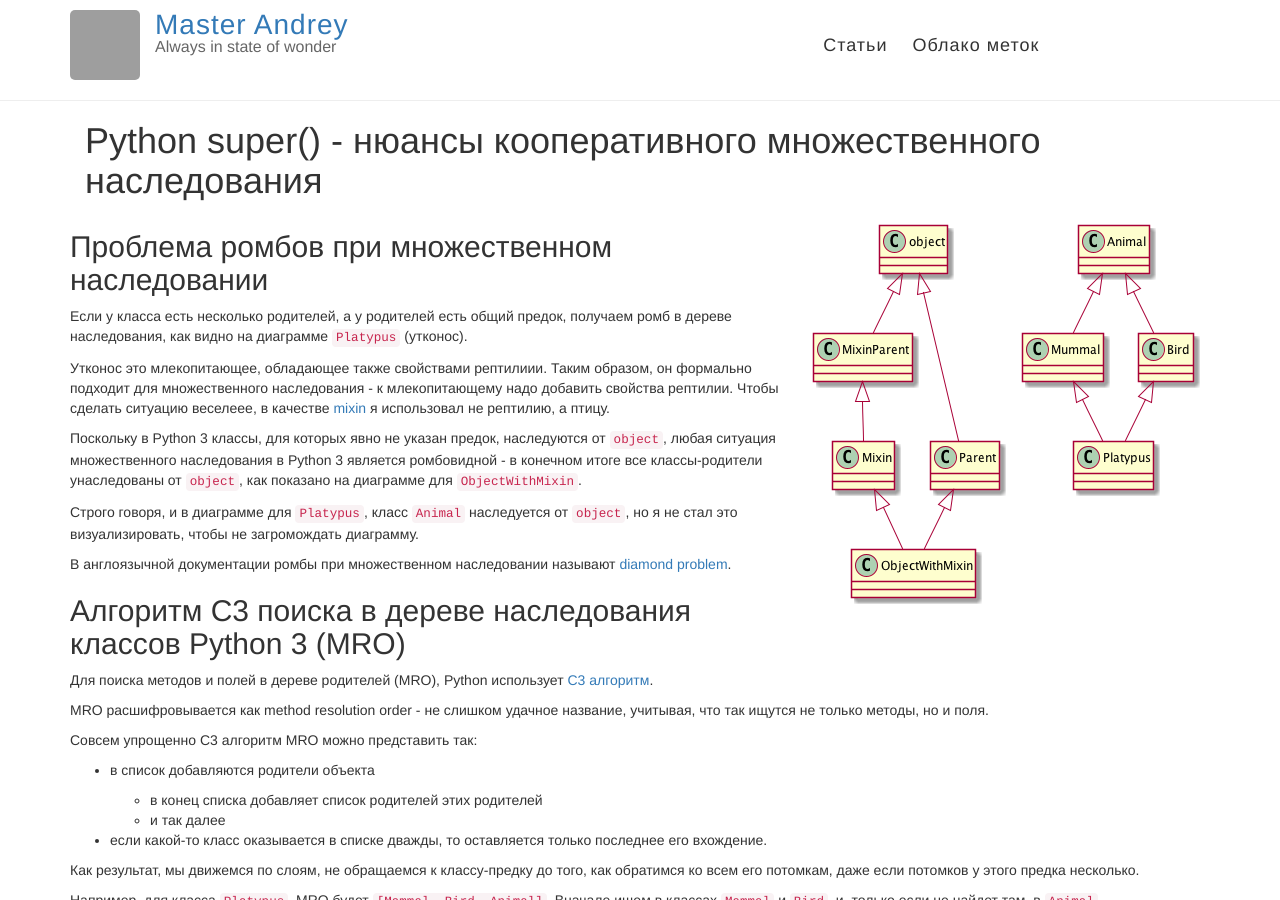
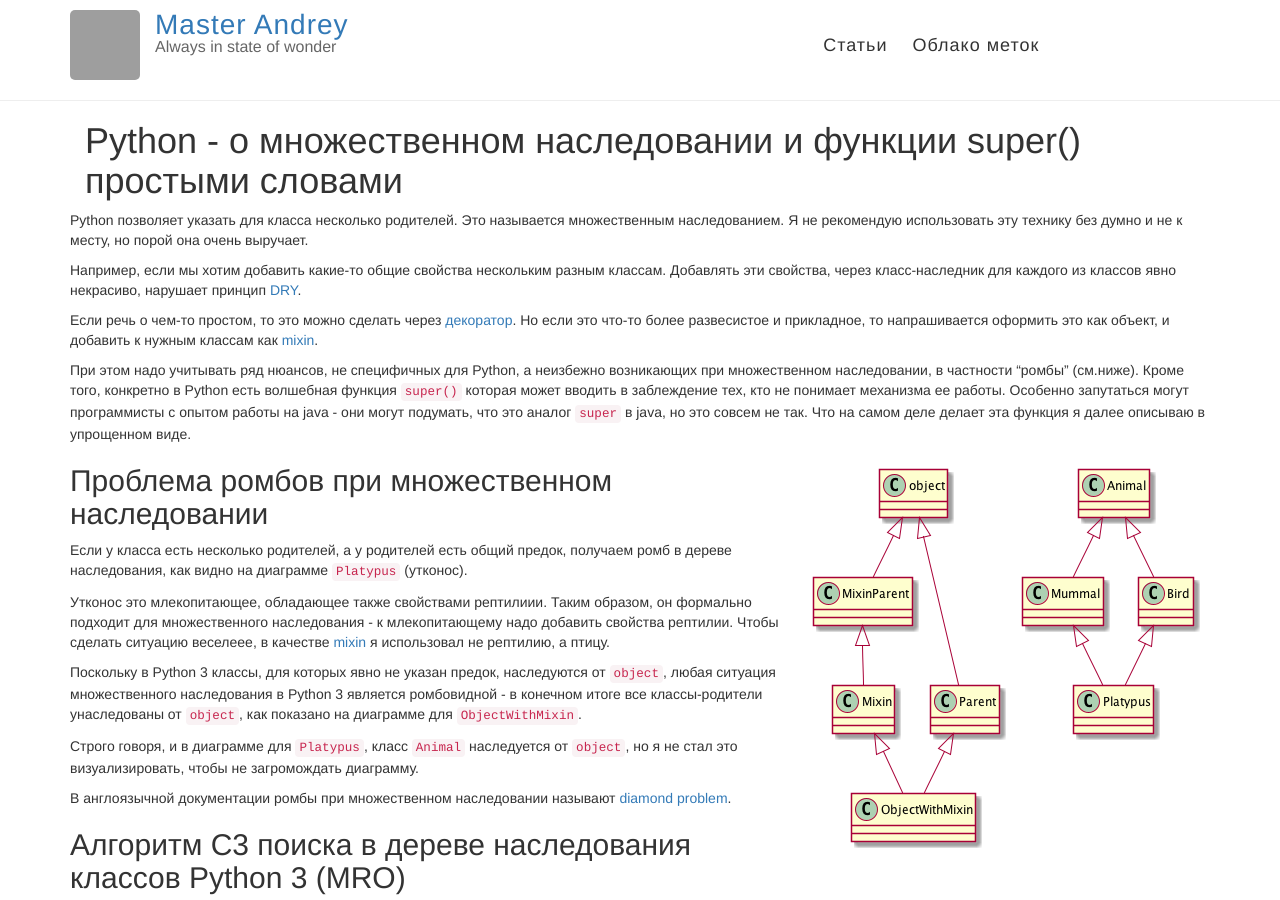
Before and after one commit to andgineer/sorokin.engineer, a Jekyll site: the page built from posts/ru/_posts/2018-09-20-python_super.md, in a window 1280 px wide and 900 px high. Built offline with Jekyll 4.4.1, drawn with Linux system fonts in a browser that asks for light colours; nearby versions of some CDN libraries; grey boxes are pictures that could not be loaded.

Commit message:
Entry text

```diff
--- a/posts/ru/_posts/2018-09-20-python_super.md
+++ b/posts/ru/_posts/2018-09-20-python_super.md
@@ -2,10 +2,32 @@
 layout: post
 lang: ru
 ref: python_super
-title: "Python super() - нюансы кооперативного множественного наследования"
+title: "Python - о множественном наследовании и функции super() простыми словами"
 comments: true
 tags: [Python]
 ---
+
+Python позволяет указать для класса несколько родителей.
+Это называется множественным наследованием.
+Я не рекомендую использовать эту технику без думно и не к месту, но порой она очень
+выручает.
+
+Например, если мы хотим добавить какие-то общие свойства нескольким разным классам.
+Добавлять эти свойства, через класс-наследник для каждого из классов явно некрасиво,
+нарушает принцип [DRY](https://ru.wikipedia.org/wiki/Don’t_repeat_yourself).
+
+Если речь о чем-то простом, то это можно сделать через
+[декоратор](https://www.python.org/dev/peps/pep-0318/).
+Но если это что-то более развесистое и прикладное, то напрашивается оформить это
+как объект, и добавить к нужным классам как [mixin](https://ru.wikipedia.org/wiki/Примесь_(программирование)).
+
+При этом надо учитывать ряд нюансов, не специфичных для Python, а неизбежно возникающих
+при множественном наследовании, в частности "ромбы" (см.ниже).
+Кроме того, конкретно в Python есть волшебная функция `super()` которая может вводить
+в заблеждение тех, кто не понимает механизма ее работы. Особенно запутаться могут
+программисты с опытом работы на java - они могут подумать, что это аналог `super` в java,
+но это совсем не так. Что на самом деле делает эта функция я далее описываю в упрощенном виде.
+
 
 ![](/images/diamond_uml.png){:style="float: right;margin-right: 7px;margin-top: 7px;"}
 ![](/images/object_diamond_uml.png){:style="float: right;margin-right: 7px;margin-top: 7px;"}
```
